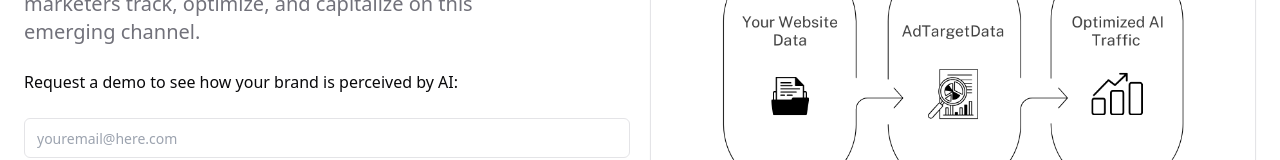
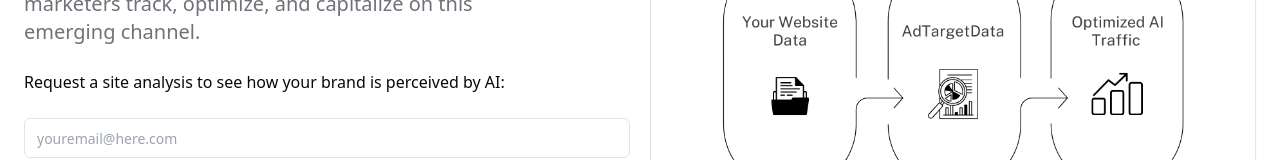
Before and after one commit to chrispiccaro18/adtargetdata-fe, a React (Vite) app: page / in a window 1280 px wide. Shown: the part 455-615 px from the top of the page. Built offline with nearby package versions, Linux system fonts and the light colour scheme.

Commit message:
Update Hero.tsx

```diff
--- a/src/components/Hero.tsx
+++ b/src/components/Hero.tsx
@@ -29,7 +29,7 @@ export const Hero = () => {
         Your websites are attracting traffic from AI tools - can you measure their impact? AdTargetData helps marketers track, optimize, and capitalize on this emerging channel.
         </p>
 
-        <h2>Request a demo to see how your brand is perceived by AI:</h2>
+        <h2>Request a site analysis to see how your brand is perceived by AI:</h2>
 
         <DemoForm />
 
```
